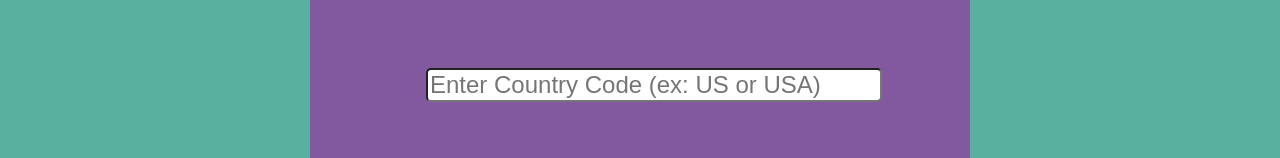
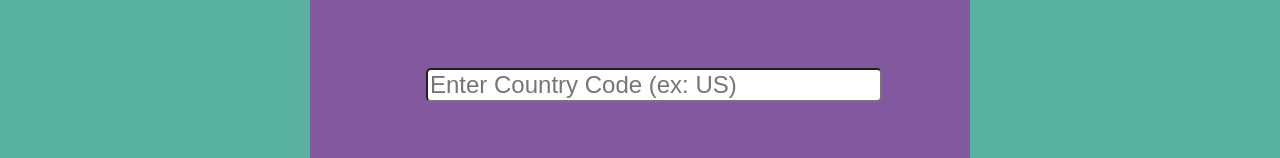
Before and after one commit to manny53365/weather-app-reactjs, a React (Create React App) app: page / in a window 1280 px wide. Shown: the part 136-294 px from the top of the page. Built offline with nearby package versions, Linux system fonts and the light colour scheme.

Commit message:
corrected placeholder text

```diff
--- a/src/home/Home.jsx
+++ b/src/home/Home.jsx
@@ -90,7 +90,7 @@ export default function Home() {
                     <input type="text" placeholder='Enter City Name*' required onChange={event => setCity(event.target.value)} value={city}/>
                 </label>
                 <label>
-                    <input type="text" placeholder='Enter Country Code (ex: US or USA)' onChange={event => setCountryCode(event.target.value)} value={countryCode} />
+                    <input type="text" placeholder='Enter Country Code (ex: US)' onChange={event => setCountryCode(event.target.value)} value={countryCode} />
                 </label>
                 <label>
                     <select id="units" required onChange={event => setUnits(event.target.value)} value={units}>
```
